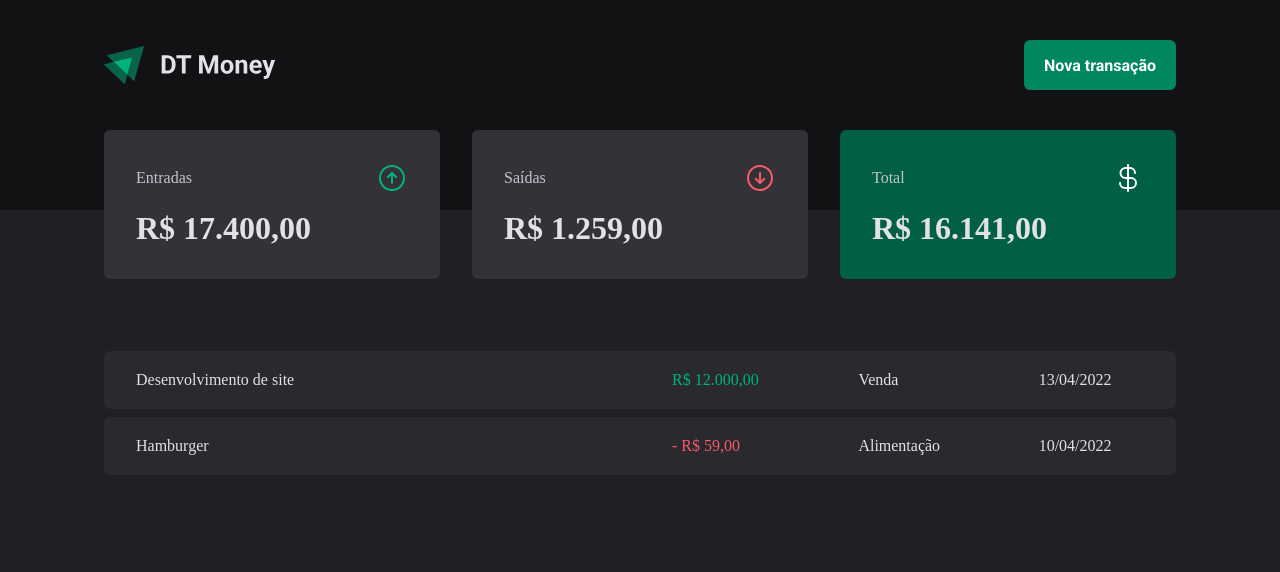
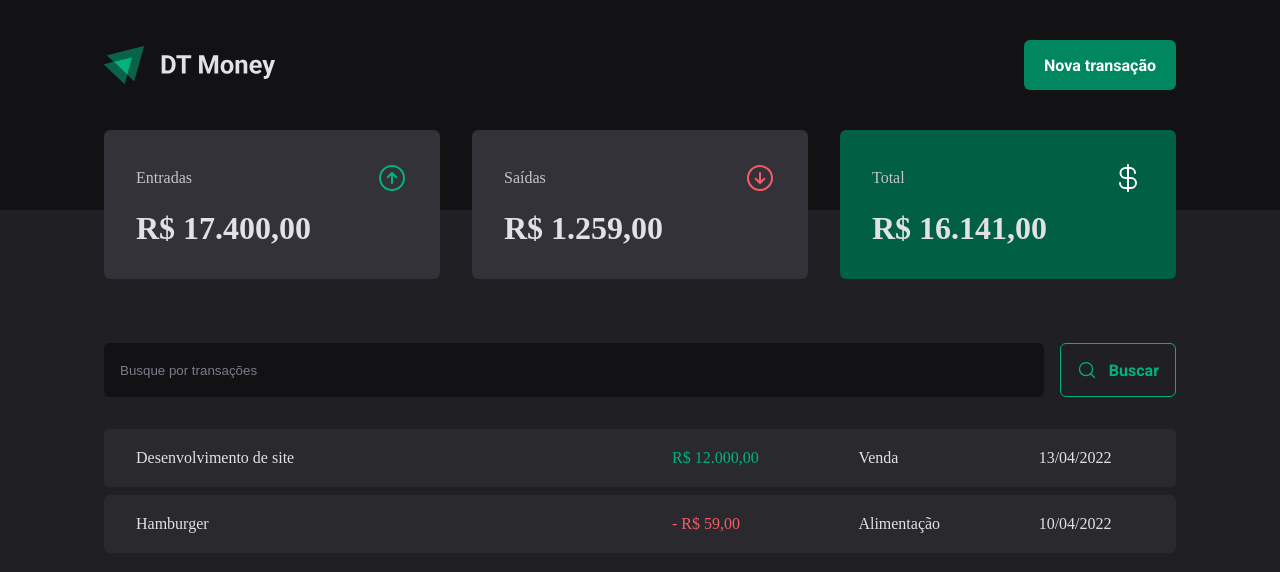
Before and after one commit to alessandroibes/ignite-reactjs-03-dt-money, a React (Vite) app: page / in a window 1280 px wide. Shown: the top 572 px of the page. Built offline with nearby package versions, Linux system fonts and the light colour scheme.

Commit message:
Estrutura visual: Componente: SearchForm

```diff
--- /dev/null
+++ b/src/pages/Transactions/components/SearchForm/index.tsx
@@ -0,0 +1,15 @@
+import { MagnifyingGlass } from 'phosphor-react';
+import { SearchFormContainer } from './styles';
+
+export function SearchForm() {
+  return (
+    <SearchFormContainer>
+      <input type="text" placeholder="Busque por transações" />
+
+      <button type="submit">
+        <MagnifyingGlass size={20} />
+        Buscar
+      </button>
+    </SearchFormContainer>
+  );
+}
--- /dev/null
+++ b/src/pages/Transactions/components/SearchForm/styles.ts
@@ -0,0 +1,40 @@
+import styled from 'styled-components';
+
+export const SearchFormContainer = styled.form`
+  display: flex;
+  gap: 1rem;
+
+  input {
+    flex: 1;
+    border-radius: 6px;
+    border: 0;
+    background: ${props => props.theme['gray-900']};
+    color: ${props => props.theme['gray-300']};
+    padding: 1rem;
+
+    &::placeholder {
+      color: ${props => props.theme['gray-500']};
+    }
+  }
+
+  button {
+    display: flex;
+    align-items: center;
+    gap: 0.75rem;
+
+    border: 0;
+    padding: 1rem;
+    background: transparent;
+    border: 1px solid ${props => props.theme['green-300']};
+    color: ${props => props.theme['green-300']};
+    font-weight: bold;
+    border-radius: 6px;
+
+    &:hover {
+      background: ${props => props.theme['green-500']};
+      border-color: ${props => props.theme['green-500']};
+      color: ${props => props.theme.white};
+      transition: background-color 0.2s, color 0.2s, border-color 0.2s;
+    }
+  }
+`;
--- a/src/pages/Transactions/index.tsx
+++ b/src/pages/Transactions/index.tsx
@@ -1,5 +1,6 @@
 import { Header } from '../../components/Header';
 import { Summary } from '../../components/Summary';
+import { SearchForm } from './components/SearchForm';
 import {
   PriceHighlight,
   TransactionsContainer,
@@ -13,6 +14,8 @@
       <Summary />
 
       <TransactionsContainer>
+        <SearchForm />
+
         <TransactionsTable>
           <tbody>
             <tr>
--- a/src/pages/Transactions/styles.ts
+++ b/src/pages/Transactions/styles.ts
@@ -11,7 +11,7 @@
   width: 100%;
   border-collapse: separate;
   border-spacing: 0 0.5rem;
-  /* margin-top: 1.5rem; */
+  margin-top: 1.5rem;
 
   td {
     padding: 1.25rem 2rem;
```
